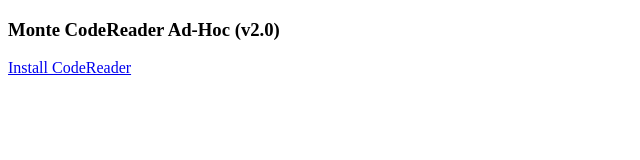
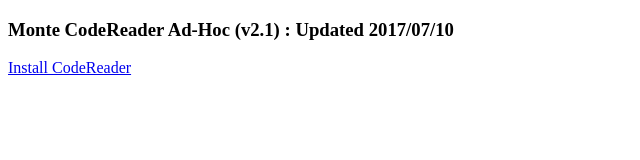
Before and after one commit to mrjo-b/mrjo-b.github.io, a plain HTML site: page codereader.html in a window 1280 px wide. Shown: the whole page, without its empty margins (0-640 px from the left). Drawn offline with Linux system fonts and the light colour scheme.

Commit message:
2.01 build ..

```diff
--- a/codereader.html
+++ b/codereader.html
@@ -9,7 +9,7 @@
 </head>
 
 <body>
-	<h3>Monte CodeReader Ad-Hoc (v2.0)</h3>
+	<h3>Monte CodeReader Ad-Hoc (v2.1) : Updated 2017/07/10</h3>
 	<a href="itms-services://?action=download-manifest&url=https://mrjo-b.github.io/CodeReader/manifest.plist">Install CodeReader</a>
 </body>
 
```
Also changed, not shown: 1 other file.
